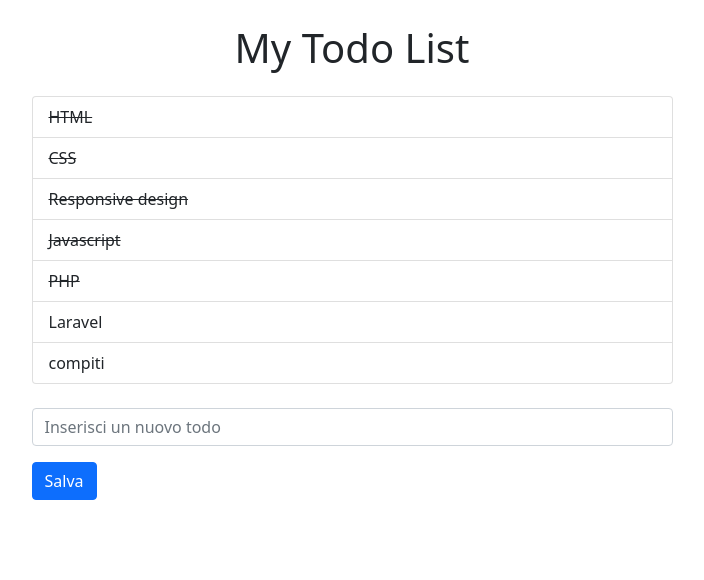
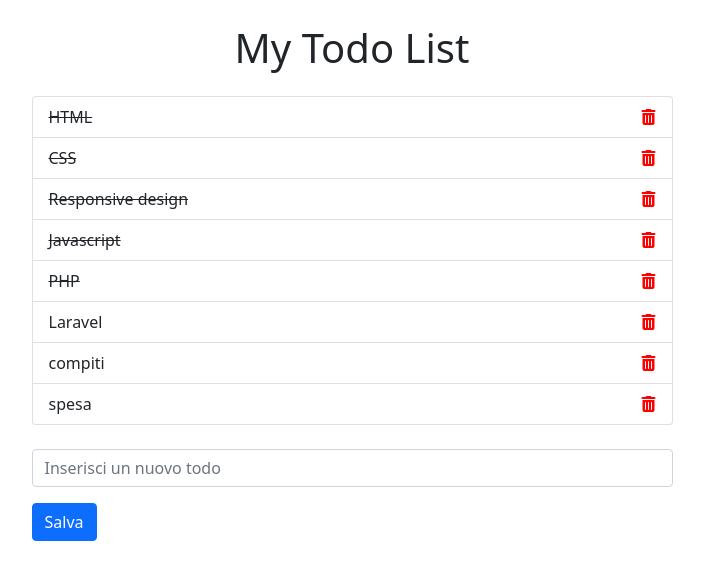
Before and after one commit to scurenza/php-todo-list-json, a PHP site: page / in a window 1280 px wide. Shown: the top 580 px of the page, without its empty margins (288-992 px from the left). Run offline with PHP 8.4, Linux system fonts and the light colour scheme; some libraries are stand-ins or nearby versions.

Commit message:
bonus completo ma non riesco a salvarle le modifiche sul file json

```diff
--- a/css/style.css
+++ b/css/style.css
@@ -7,3 +7,12 @@
 .active {
     text-decoration: line-through;
 }
+
+li > span {
+    cursor: pointer;
+}
+
+i {
+    color: red;
+    cursor: pointer;
+}
--- a/index.php
+++ b/index.php
@@ -15,6 +15,8 @@
     <script src="https://unpkg.com/vue@3/dist/vue.global.js"></script>
     <!-- CSS -->
     <link rel="stylesheet" href="css/style.css">
+    <!-- Font Awesome -->
+    <link rel="stylesheet" href="https://cdnjs.cloudflare.com/ajax/libs/font-awesome/6.2.1/css/all.min.css" integrity="sha512-MV7K8+y+gLIBoVD59lQIYicR65iaqukzvf/nwasF0nqhPay5w/9lJmVM2hMDcnK1OnMGCdVK+iQrJ7lzPJQd1w==" crossorigin="anonymous" referrerpolicy="no-referrer" />
 </head>
 
 <body>
@@ -24,8 +26,9 @@
             <div class="row justify-content-center my-4">
                 <div class="col-7">
                     <ul class="list-group">
-                        <li class="list-group-item" v-for="todo in todoList">
-                            <span :class="{'active' : (todo.done)}">{{ todo.text }}</span>
+                        <li class="list-group-item d-flex justify-content-between align-items-center" v-for="(todo, index) in todoList">
+                            <span @click="changeDone(index)" :class="{'active' : (todo.done)}">{{ todo.text }}</span>
+                            <i @click="removeTodo(index)" class="fa-solid fa-trash-can"></i>
                         </li>
                     </ul>
                 </div>
--- a/js/script.js
+++ b/js/script.js
@@ -25,6 +25,27 @@ createApp({
                 this.todoList = resp.data;
                 this.newTodo = "";
             })
+        },
+        changeDone(index) {
+            const clickedTodo = this.todoList[index];
+
+            axios.post("server.php", clickedTodo, {
+                headers: { "Content-Type": "multipart/form-data" }
+            })
+            .then((resp) => {
+                clickedTodo.done = !clickedTodo.done;
+
+            })
+        },
+        removeTodo(index) {
+            const cancelTodo = this.todoList[index];
+
+            axios.post("server.php", cancelTodo, {
+                headers: { "Content-Type": "multipart/form-data" }
+            })
+            .then((resp) => {
+                this.todoList.splice(index, 1);
+            })
         }
     }
 }).mount("#app");
--- a/todo.json
+++ b/todo.json
@@ -1 +1 @@
-[{"text":"HTML","done":true},{"text":"CSS","done":true},{"text":"Responsive design","done":true},{"text":"Javascript","done":true},{"text":"PHP","done":true},{"text":"Laravel","done":false},{"text":"compiti","done":false}]
+[{"text":"HTML","done":true},{"text":"CSS","done":true},{"text":"Responsive design","done":true},{"text":"Javascript","done":true},{"text":"PHP","done":true},{"text":"Laravel","done":false},{"text":"compiti","done":false},{"text":"spesa","done":false}]
```
